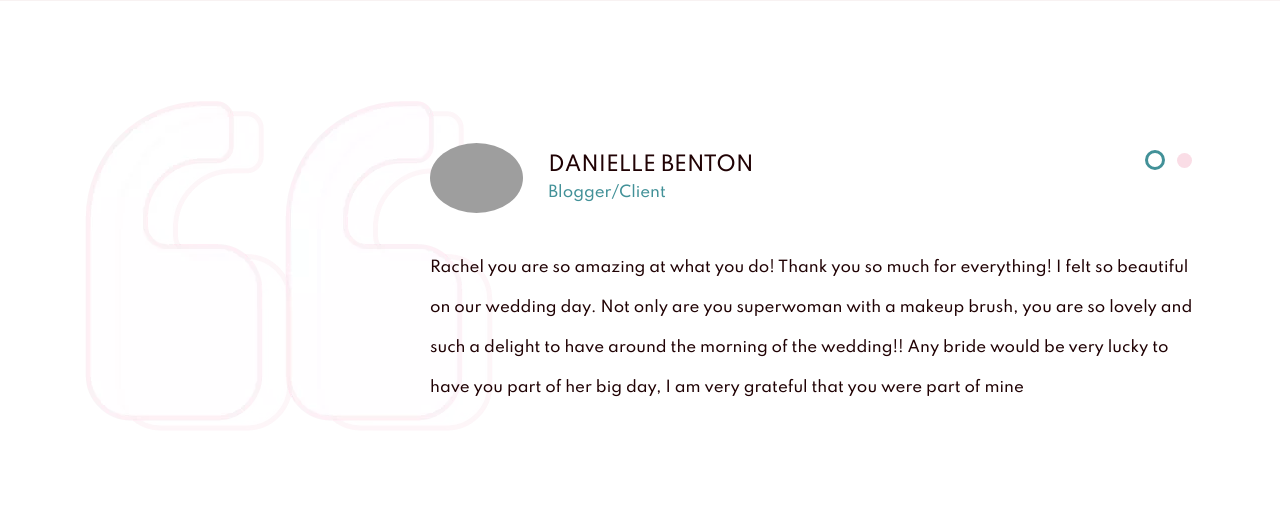
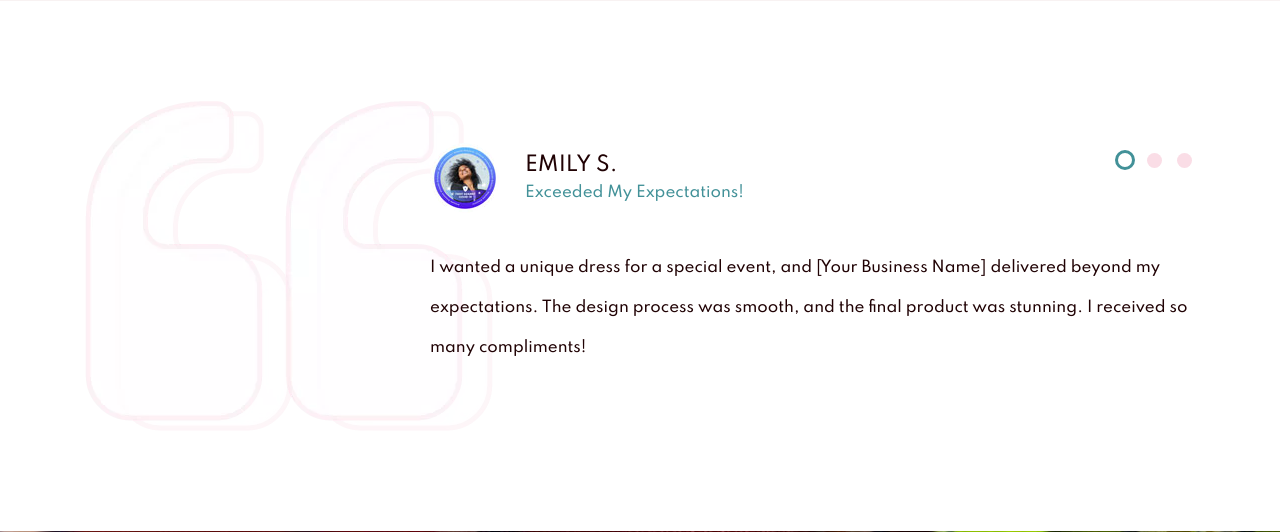
Before and after one commit to notaigbe/javiel, a Django app: page /about/ in a window 1280 px wide. Shown: the part 2374-2906 px from the top of the page. Run offline with Django 5.2, Linux system fonts and the light colour scheme; some libraries are stand-ins or nearby versions; some web fonts are replaced; grey boxes are pictures that could not be loaded.

Commit message:
feature: set dynamic website content

```diff
--- a/templates/about.html
+++ b/templates/about.html
@@ -162,66 +162,7 @@
   </div>
 </section>
 
-<div class="testimonial spad">
-  <div class="container">
-    <div class="row">
-      <div class="col-lg-12">
-        <div class="testimonial__slider owl-carousel">
-          <div class="testimonial__item">
-            <div class="testimonial__item__icon">
-              <img
-                src="{% static 'assets/img/testimonial/quote-icon.png' %}"
-                alt
-              />
-            </div>
-            <div class="testimonial__author">
-              <div class="testimonial__author__pic">
-                <img src="{% static 'assets/img/testimonial/ta-1.png' %}" alt />
-              </div>
-              <div class="testimonial__author__text">
-                <h5>Danielle Benton</h5>
-                <span>Blogger/Client</span>
-              </div>
-            </div>
-            <p>
-              Rachel you are so amazing at what you do! Thank you so much for
-              everything! I felt so beautiful on our wedding day. Not only are
-              you superwoman with a makeup brush, you are so lovely and such a
-              delight to have around the morning of the wedding!! Any bride
-              would be very lucky to have you part of her big day, I am very
-              grateful that you were part of mine
-            </p>
-          </div>
-          <div class="testimonial__item">
-            <div class="testimonial__item__icon">
-              <img
-                src="{% static 'assets/img/testimonial/quote-icon.png' %}"
-                alt
-              />
-            </div>
-            <div class="testimonial__author">
-              <div class="testimonial__author__pic">
-                <img src="{% static 'assets/img/testimonial/ta-1.png' %}" alt />
-              </div>
-              <div class="testimonial__author__text">
-                <h5>Dani Alves</h5>
-                <span>Blogger/Client</span>
-              </div>
-            </div>
-            <p>
-              Rachel you are so amazing at what you do! Thank you so much for
-              everything! I felt so beautiful on our wedding day. Not only are
-              you superwoman with a makeup brush, you are so lovely and such a
-              delight to have around the morning of the wedding!! Any bride
-              would be very lucky to have you part of her big day, I am very
-              grateful that you were part of mine
-            </p>
-          </div>
-        </div>
-      </div>
-    </div>
-  </div>
-</div>
+{% include 'testimonial.html' %}
 
 <div
   class="newslatter set-bg"
--- /dev/null
+++ b/templates/testimonial.html
@@ -0,0 +1,79 @@
+{% load static %}
+<div class="testimonial spad">
+  <div class="container">
+    <div class="row">
+      <div class="col-lg-12">
+        <div class="testimonial__slider owl-carousel">
+          <div class="testimonial__item">
+            <div class="testimonial__item__icon">
+              <img
+                src="{% static 'assets/img/testimonial/quote-icon.png' %}"
+                alt
+              />
+            </div>
+            <div class="testimonial__author">
+              <div class="testimonial__author__pic">
+                <img src="{% static 'assets/img/testimonial/ta-1.jpg' %}" alt />
+              </div>
+              <div class="testimonial__author__text">
+                <h5>Emily S.</h5>
+                <span>Exceeded My Expectations!</span>
+              </div>
+            </div>
+            <p>
+              I wanted a unique dress for a special event, and [Your Business
+              Name] delivered beyond my expectations. The design process was
+              smooth, and the final product was stunning. I received so many
+              compliments!
+            </p>
+          </div>
+          <div class="testimonial__item">
+            <div class="testimonial__item__icon">
+              <img
+                src="{% static 'assets/img/testimonial/quote-icon.png' %}"
+                alt
+              />
+            </div>
+            <div class="testimonial__author">
+              <div class="testimonial__author__pic">
+                <img src="{% static 'assets/img/testimonial/ta-2.jpg' %}" alt />
+              </div>
+              <div class="testimonial__author__text">
+                <h5>James R.</h5>
+                <span>A Perfect Fit</span>
+              </div>
+            </div>
+            <p>
+              I had a suit made for my wedding, and it was absolutely perfect!
+              The attention to detail was incredible, and the fit was spot on. I
+              felt confident and comfortable all day. Highly recommend!
+            </p>
+          </div>
+          <div class="testimonial__item">
+            <div class="testimonial__item__icon">
+              <img
+                src="{% static 'assets/img/testimonial/quote-icon.png' %}"
+                alt
+              />
+            </div>
+            <div class="testimonial__author">
+              <div class="testimonial__author__pic">
+                <img src="{% static 'assets/img/testimonial/ta-3.jpg' %}" alt />
+              </div>
+              <div class="testimonial__author__text">
+                <h5>Michael T.</h5>
+                <span>Exceptional Quality and Service!</span>
+              </div>
+            </div>
+            <p>
+              From the moment I walked into the shop, I knew I was in good
+              hands. The team really listened to what I wanted, and the finished
+              product was better than I could have imagined. The craftsmanship
+              is top-notch.
+            </p>
+          </div>
+        </div>
+      </div>
+    </div>
+  </div>
+</div>
--- a/website/admin.py
+++ b/website/admin.py
@@ -1,9 +1,11 @@
 from django.contrib import admin
 
-from website.models import Product, CartItem, WishlistItem, Blog
+from website.models import Product, CartItem, WishlistItem, Blog, Project, Service
 
 # Register your models here.
 admin.site.register(Product)
 admin.site.register(CartItem)
 admin.site.register(WishlistItem)
 admin.site.register(Blog)
+admin.site.register(Project)
+admin.site.register(Service)
--- a/website/views.py
+++ b/website/views.py
@@ -1,7 +1,7 @@
 from django.contrib.auth.decorators import login_required
 from django.views.generic import TemplateView, DetailView
 from django.shortcuts import render, redirect, get_object_or_404
-from .models import CartItem, Product, Order, WishlistItem, Blog
+from .models import CartItem, Product, Order, WishlistItem, Blog, Product, Project, Service
 
 
 # from .models import Blog, Product  # Uncomment and modify based on your models
@@ -13,6 +13,10 @@ class HomeView(TemplateView):
     def get_context_data(self, **kwargs):
         context = super().get_context_data(**kwargs)
         context['index'] = "active"
+        context['blogs'] = Blog.objects.all()[:3]
+        context['products'] = Product.objects.all()[:4]
+        context['services'] = Service.objects.all()
+        context['projects'] = Project.objects.all()
         return context
 
 
@@ -58,8 +62,8 @@ class BlogDetailView(DetailView):
     # If not using the model, you can manually get the object
     def get_object(self):
         blog_id = self.kwargs.get('id')
-        # return get_object_or_404(Blog, id=blog_id)
-        return {'id': blog_id}  # Example for context
+        return get_object_or_404(Blog, id=blog_id)
+        #return {'id': blog_id}  # Example for context
 
 
 # Product listing view
@@ -70,6 +74,7 @@ class ProductView(TemplateView):
     def get_context_data(self, **kwargs):
         context = super().get_context_data(**kwargs)
         context['product'] = "active"
+        context['products'] = Product.objects.all()
         return context
 
 
@@ -82,8 +87,8 @@ class ProductDetailView(DetailView):
 
     def get_object(self):
         product_id = self.kwargs.get('id')
-        # return get_object_or_404(Product, id=product_id)
-        return {'id': product_id}  # Example for context
+        return get_object_or_404(Product, id=product_id)
+        # return {'id': product_id}  # Example for context
 
 
 # Cart view
```
Also changed, not shown: templates/blog-details.html (+7 -0 lines), templates/blog.html (+9 -3 lines), templates/index.html (+66 -88 lines), templates/product-details.html (+13 -9 lines), templates/product.html (+12 -4 lines), website/models.py (+27 -1 lines), db.sqlite3.
